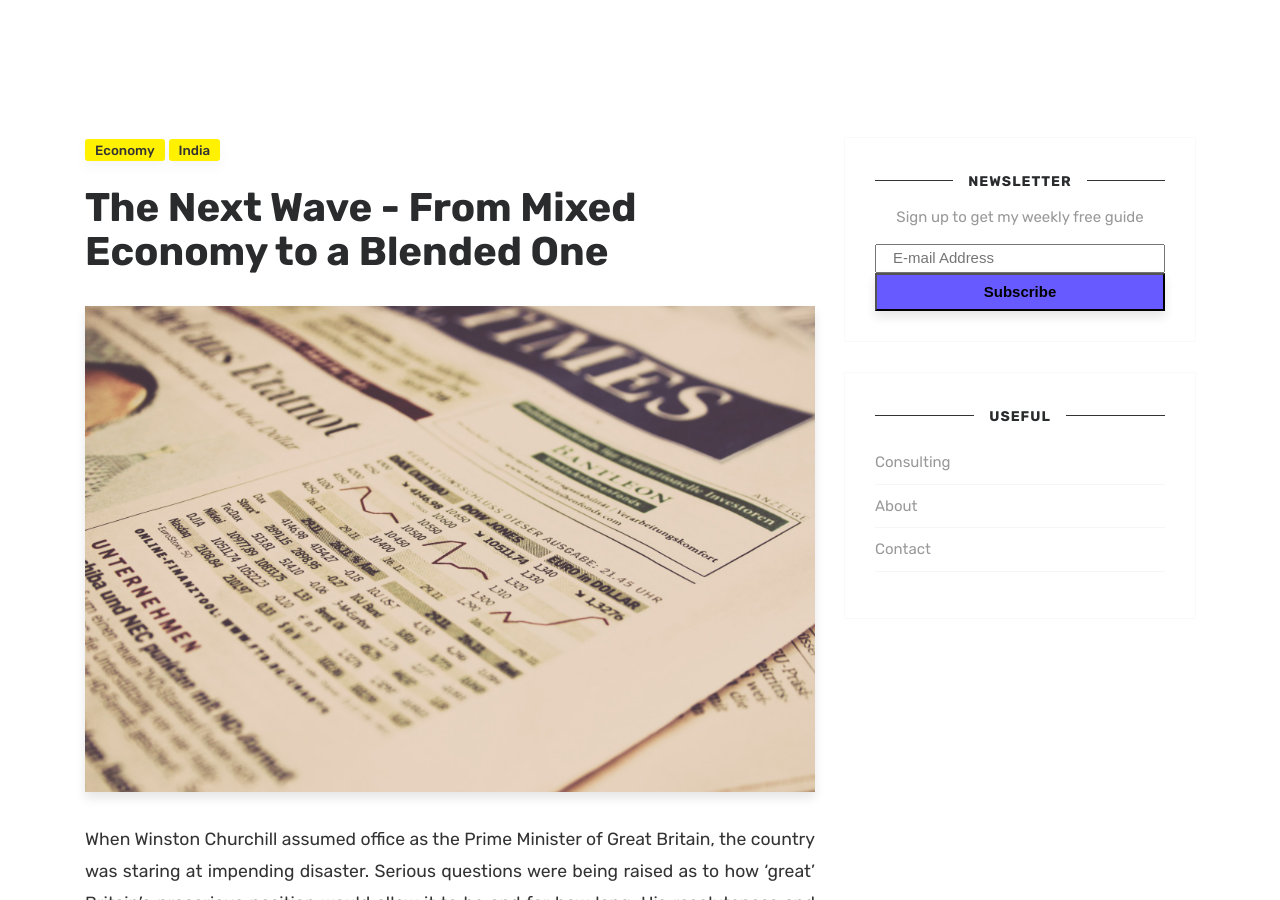
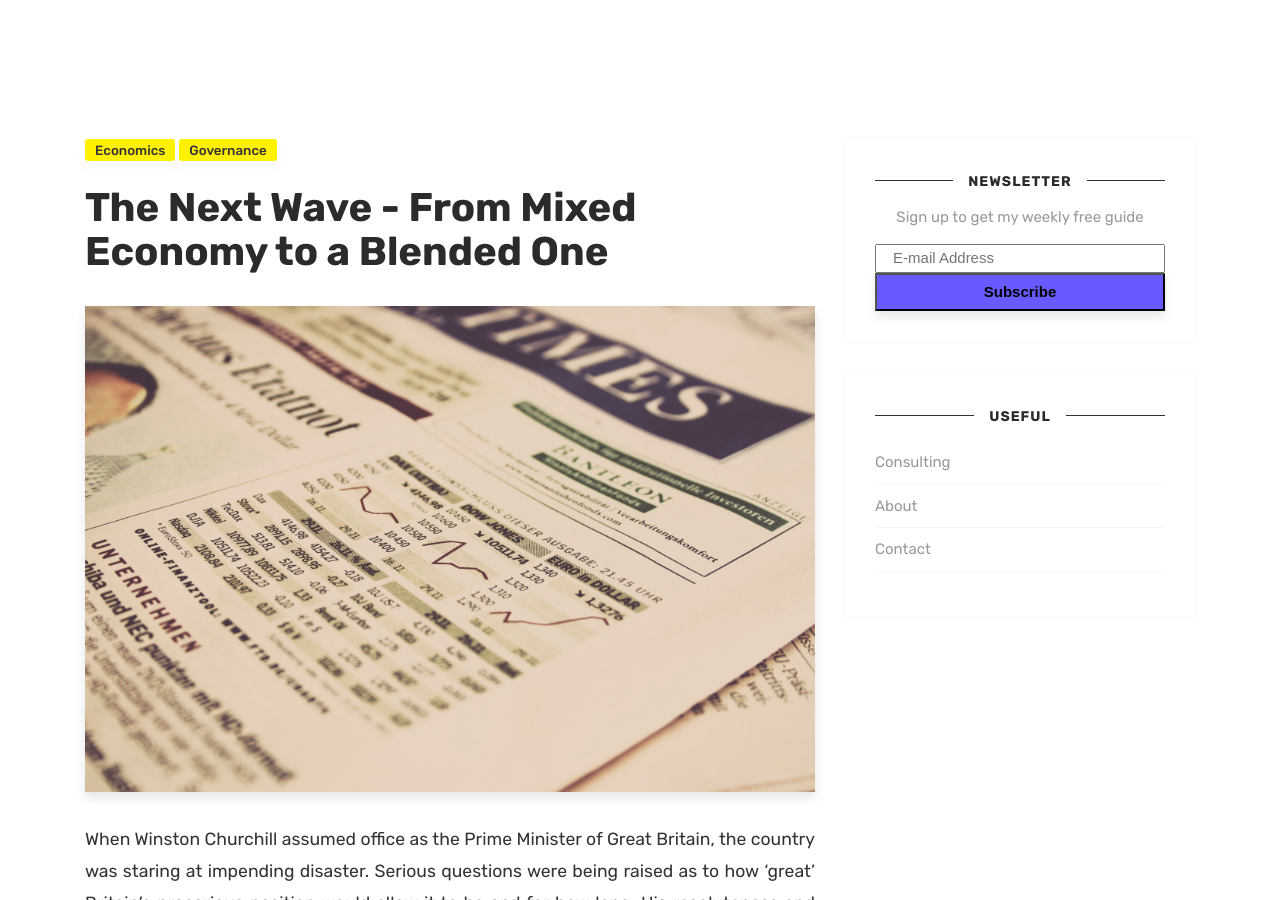
Before and after one commit to rohanharikr/RaviKumarPillai, a Jekyll site: the page built from _posts/2020-06-05-the-next-wave.md, in a window 1280 px wide and 900 px high. Built offline with Jekyll 4.4.1, drawn with Linux system fonts in a browser that asks for light colours; comment, search, counter and statistics services are not loaded.

Commit message:
Update from Forestry.io Ravi Kumar updated _posts/2020-06-05-the-next-wave.md

```diff
--- a/_posts/2020-06-05-the-next-wave.md
+++ b/_posts/2020-06-05-the-next-wave.md
@@ -1,12 +1,14 @@
 ---
 layout: post-right-sidebar
-title:  "The Next Wave - From Mixed Economy to a Blended One"
+title: The Next Wave - From Mixed Economy to a Blended One
 author: Ravi
-categories: [ economy, india ]
+categories:
+- economics
+- governance
 image: assets/images/economy.jpg
 comments: true
+
 ---
-
 When Winston Churchill assumed office as the Prime Minister of Great Britain, the country was staring at impending disaster. Serious questions were being raised as to how ‘great’ Britain’s  precarious position would allow it to be and for how long. His resoluteness and perseverance made him a legend for subsequent generations. Most nations today are mired in hopeless economic logjam and deep fissures are visible in their polity. Now more than ever, the world misses  bold and aggressive leaders in the mould like Churchill, Margaret Thatcher or Ronald Reagan. Those  who would cast away their  legacy of political grand-standing and embrace challenges with unwavering commitment to turnaround.
 
 What about India? Are we up to the task of competing effectively with China, let alone hoping to be the next growth engine that the world is desperately searching for? Is our leadership inspiring us to come through the tough times?
```
